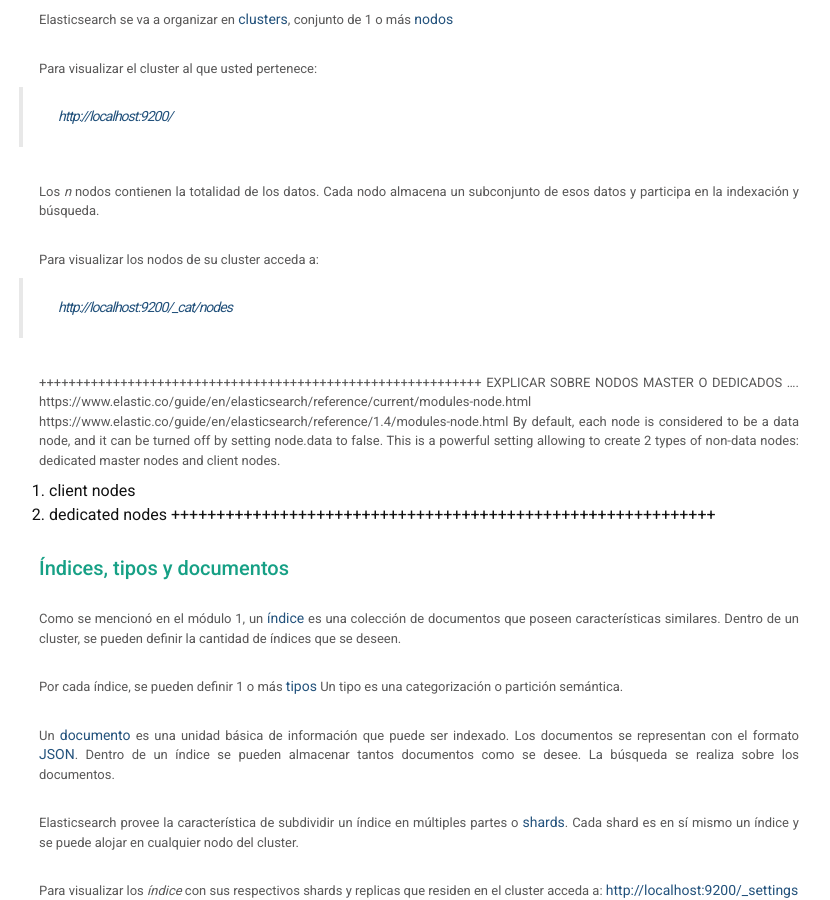
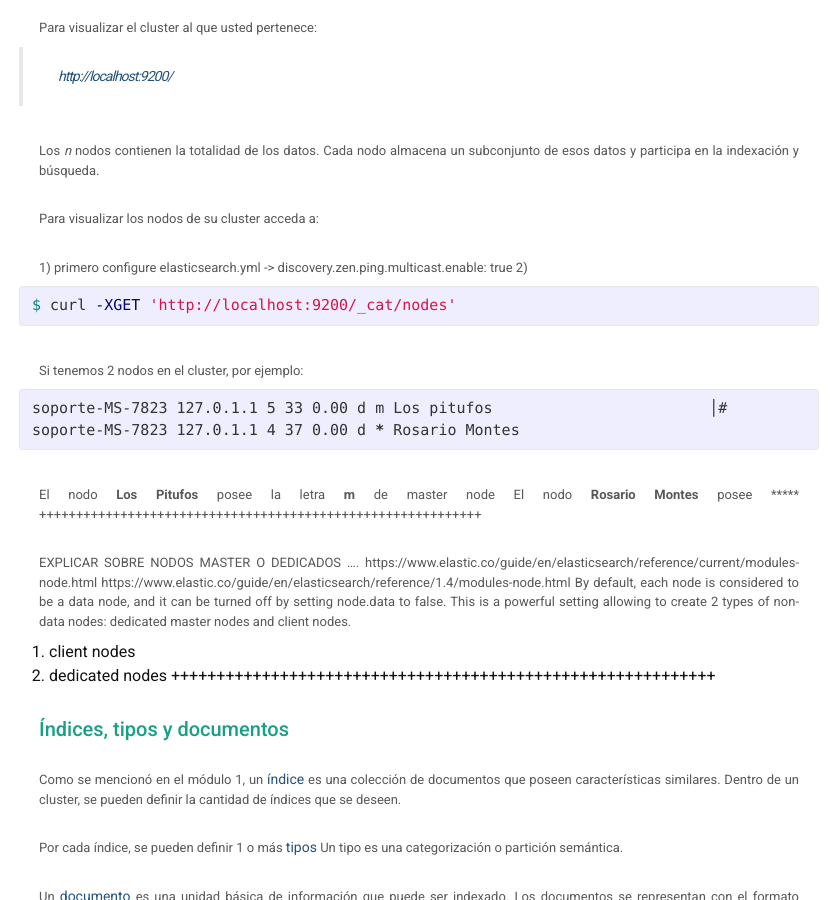
Before and after one commit to Desarrollo-CeSPI/desarrollo-cespi.github.io, a Jekyll site: the page built from _posts/2016-04-22-elasticsearch-module_2.md, in a window 1280 px wide and 900 px high, scrolled down 3923 px. Shown: the whole window, without its empty margins (221-1051 px from the left). Built offline with Jekyll 4.4.1, drawn with Linux system fonts in a browser that asks for light colours; some of the changed text lies outside the part shown.

Commit message:
include curl commandas and new definitions

```diff
--- a/_posts/2016-04-22-elasticsearch-module_2.md
+++ b/_posts/2016-04-22-elasticsearch-module_2.md
@@ -44,6 +44,7 @@
 ####2.Fragmentación horizontal
 
 2.a Fragmento 1
+
 
 id  |     name    |         email             |     type      |parent_id
 --- | ----------- | ------------------------- | ------------- | --------
@@ -91,16 +92,18 @@
 Cree un índice como se detalla a continuación:
 
 {% highlight bash  %}
-$ curl -XPUT 'http://localhost:9200/articles/' -d '
+$ curl -XPUT 'http://localhost:9200/articles/?pretty' -d '
 index :
     number_of_shards : 4
     number_of_replicas : 1
 '
 {% endhighlight  %}
 
-Para visualizarlo acceda a:
+Para visualizar la creación y configuración del índice, escriba en consola:
 
-> [http://localhost:9200/articles/_settings](http://localhost:9200/articles/_settings)
+{% highlight bash  %}
+$ curl -XGET 'http://localhost:9200/articles/_settings?pretty'
+{% endhighlight  %}
 
 Se creó un *índice* con los siguientes datos:
 
@@ -125,9 +128,12 @@
 {% endhighlight %}
 
 Para visualizar en que nodo se distribuyeron los shards y replicas del índice
-**articles**, acceda a:
+**articles**, escriba en consola:
 
-> [http://localhost:9200/_cat/shards/articles](http://localhost:9200/_cat/shards/articles)
+{% highlight bash  %}
+$ curl -XGET 'http://localhost:9200/_cat/shards/articles'
+{% endhighlight  %}
+
 
 Si, por ejemplo, nuestro cluster contara con 3 nodos, la distribución de shards y
 replicas, se podrían realizar de la siguiente forma:
@@ -181,9 +187,21 @@
 
 Para visualizar los nodos de su cluster acceda a:
 
-> [http://localhost:9200/_cat/nodes](http://localhost:9200/_cat/nodes)
+1) primero configure elasticsearch.yml -> discovery.zen.ping.multicast.enable: true
+2)
+{% highlight bash  %}
+$ curl -XGET 'http://localhost:9200/_cat/nodes'
+{% endhighlight  %}
 
+Si tenemos 2 nodos en el cluster, por ejemplo:
+{% highlight bash  %}
+soporte-MS-7823 127.0.1.1 5 33 0.00 d m Los pitufos                        │#
+soporte-MS-7823 127.0.1.1 4 37 0.00 d * Rosario Montes
+{% endhighlight  %}
+El nodo **Los Pitufos** posee la letra **m** de master node
+El nodo **Rosario Montes** posee *****
 ++++++++++++++++++++++++++++++++++++++++++++++++++++++++++++
+
 EXPLICAR SOBRE NODOS MASTER O DEDICADOS ....
 https://www.elastic.co/guide/en/elasticsearch/reference/current/modules-node.html
 https://www.elastic.co/guide/en/elasticsearch/reference/1.4/modules-node.html
@@ -192,6 +210,7 @@
 1. client nodes
 2. dedicated nodes
 ++++++++++++++++++++++++++++++++++++++++++++++++++++++++++++
+
 
 
 ### Índices, tipos y documentos
@@ -221,6 +240,7 @@
 esta forma se comprenderá  con mayor profundidad los términos tipos y documento.
 
 
+
 ------------------------------------------------------
 
 (1)*DDBMS*: Distributed Database Management Systems
```
Also changed, not shown: other parts of _posts/2016-04-22-elasticsearch-module_2.md (+2 -2 lines).
